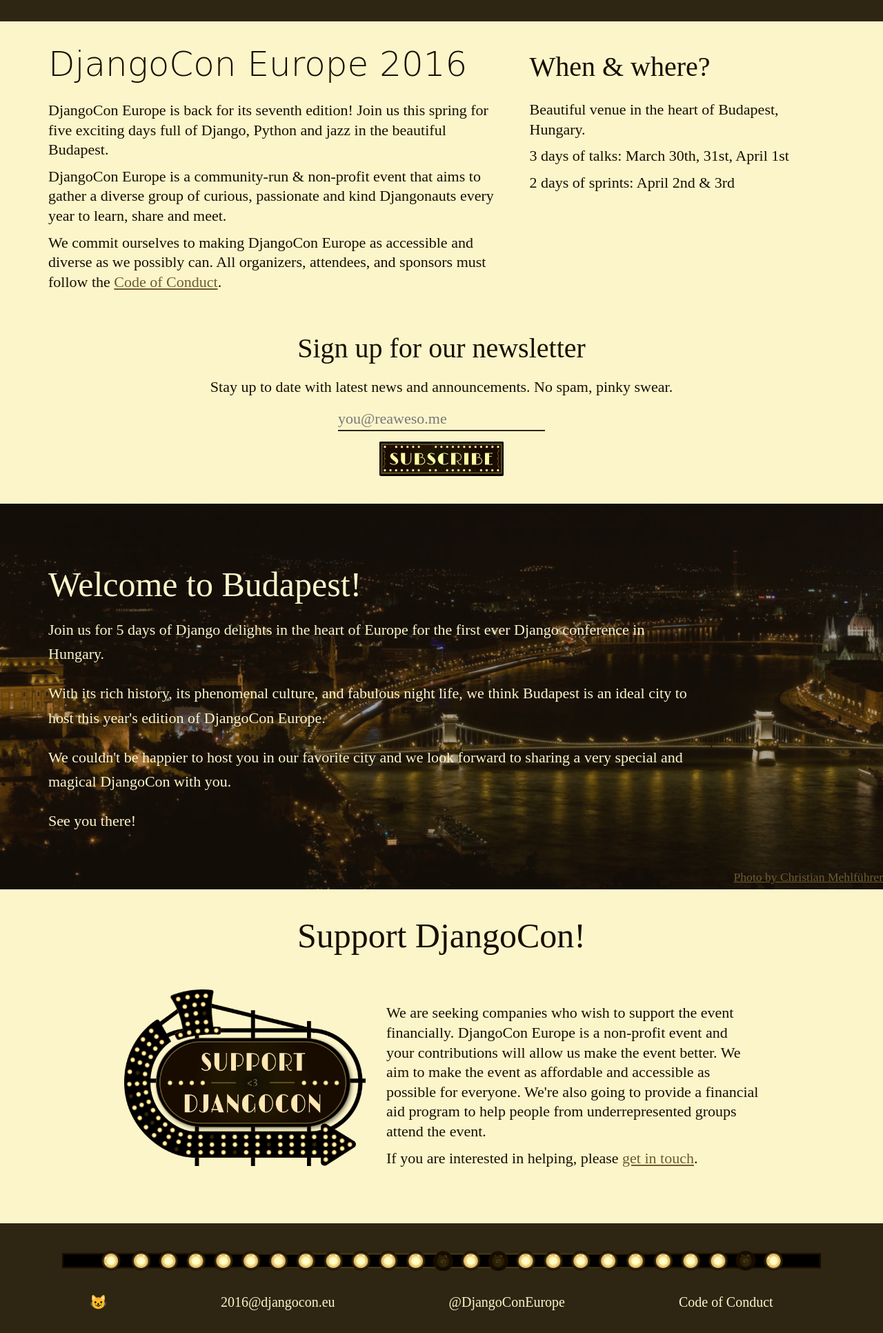
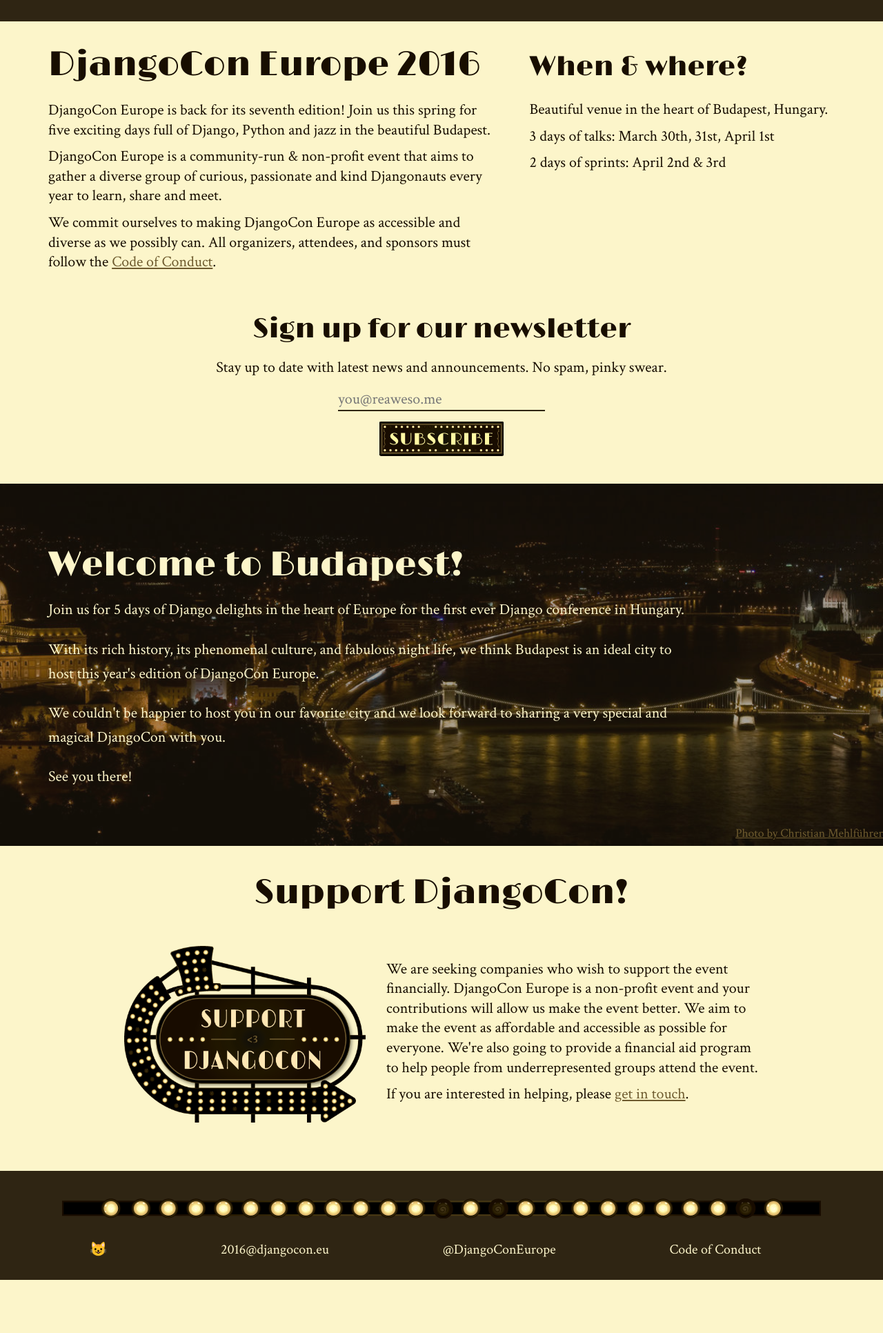
Before and after one commit to djangocon/2016.djangocon.eu, a Django app: page / in a window 1280 px wide. Shown: the part 379-2311 px from the top of the page at 69% size. After the commit the page ends 2234 px from the top, so only its background shows below. Run offline with Django 3.2, Linux system fonts and the light colour scheme; some libraries are stand-ins or nearby versions.

Commit message:
Add fonts from Google Fonts

```diff
--- a/static/css/style.css
+++ b/static/css/style.css
@@ -2,7 +2,7 @@
   background: #fcf5ca;
   color: #180e00;
   line-height: 1.3em;
-  font-family: 'Minion Pro';
+  font-family: 'Crimson Text';
   font-size: 22px;
 }
 a,
@@ -41,7 +41,7 @@
 }
 #about p {
   font-size: 22px;
-  font-family: 'Minion Pro';
+  font-family: 'Crimson Text';
 }
 #about .dates {
   padding-left: 30px;
@@ -197,7 +197,7 @@
 .btn:hover {
   background: #2f2513;
   color: white;
-  font-family: 'Minion Pro';
+  font-family: 'Crimson Text';
   border: 0px;
   font-size: 24px;
   height: auto;
--- a/static/css/style.less
+++ b/static/css/style.less
@@ -4,7 +4,7 @@
 @brown-light: #6e5b2f;
 @brown-dark: #180e00;
 
-@font-body: 'Minion Pro';
+@font-body: 'Crimson Text';
 @font-header: 'Limelight';
 
 body {
--- a/templates/base.html
+++ b/templates/base.html
@@ -12,6 +12,7 @@
         <meta property="og:description" content="DjangoCon Europe 2016 -- annual European Django community conference">
         <meta property="og:url" content="http://2016.djangocon.eu/">
         <meta property="og:image" content="http://2016.djangocon.eu/static/img/avatar.png">
+        <link href="https://fonts.googleapis.com/css?family=Limelight|Crimson+Text:400,400italic,600,600italic,700,700italic" rel="stylesheet" type="text/css">
         <link rel="icon" type="image/x-icon" href="{% static 'img/favicon.png' %}">
         <link rel="stylesheet" type="text/css" href="{% static 'css/bootstrap.min.css' %}" media="screen">
         <link rel="stylesheet" type="text/css" href="{% static 'css/style.css' %}" media="screen">
```
